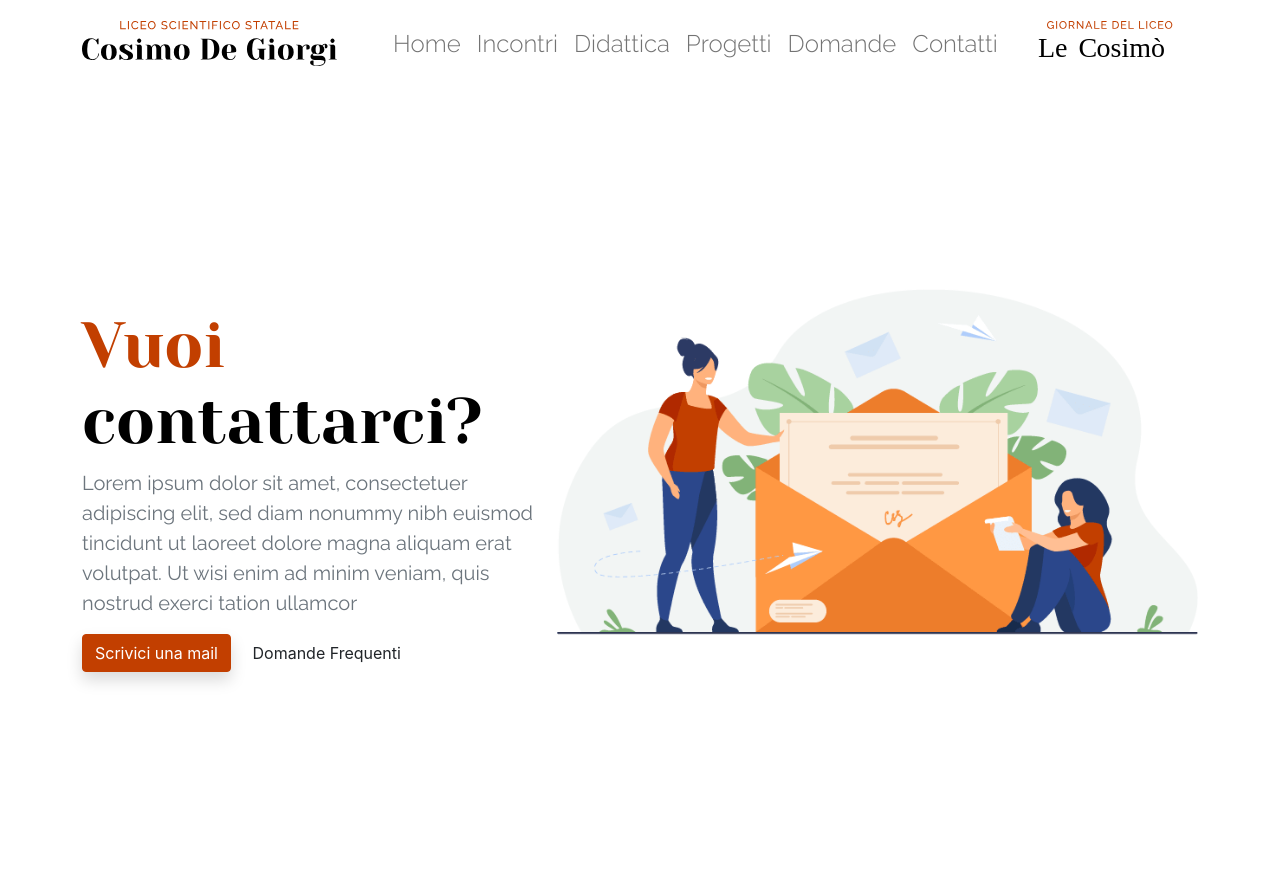
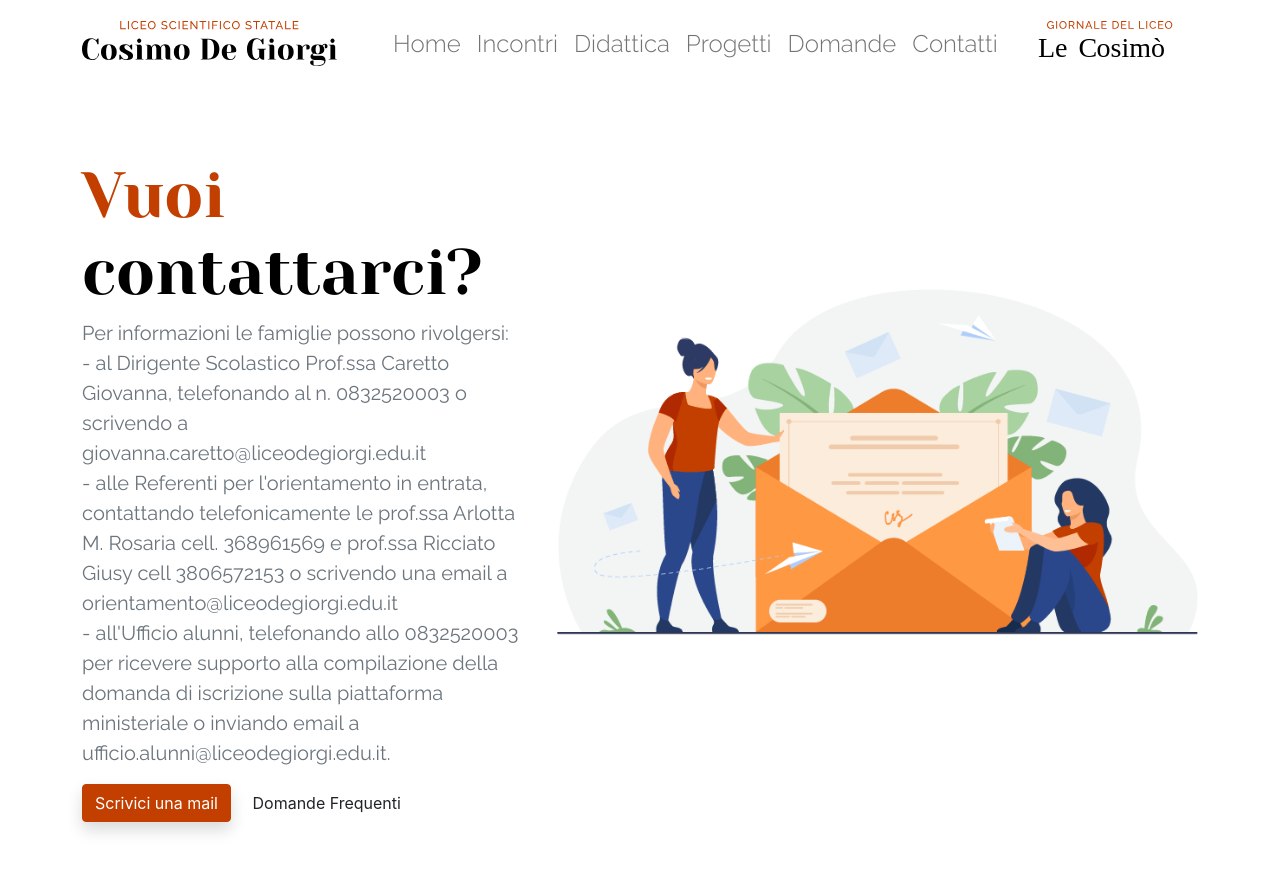
Before and after one commit to PiervitoCreanza/orientamento.liceodegiorgi.edu.it, a Jekyll site: the page built from contatti.html, in a window 1280 px wide. Shown: the top 872 px of the page. Built offline with Jekyll 4.4.1, drawn with Linux system fonts in a browser that asks for light colours.

Commit message:
pas. contatti
inseriti i contatti della scuola

```diff
--- a/_data/contatti.json
+++ b/_data/contatti.json
@@ -1,7 +1,7 @@
 {
     "sezione1": {
         "titolo": "<span class='text-red'>Vuoi</span> contattarci?",
-        "sottotitolo": "Lorem ipsum dolor sit amet, consectetuer adipiscing elit, sed diam nonummy nibh euismod tincidunt ut laoreet dolore magna aliquam erat volutpat. Ut wisi enim ad minim veniam, quis nostrud exerci tation ullamcor",
+        "sottotitolo": "Per informazioni le famiglie possono rivolgersi: <br> - al Dirigente Scolastico Prof.ssa Caretto Giovanna, telefonando al n. 0832520003 o scrivendo a giovanna.caretto@liceodegiorgi.edu.it <br>- alle Referenti per l'orientamento in entrata, contattando telefonicamente le prof.ssa Arlotta M. Rosaria cell. 368961569 e prof.ssa Ricciato Giusy cell 3806572153 o scrivendo una email a orientamento@liceodegiorgi.edu.it <br>- all'Ufficio alunni, telefonando allo 0832520003 per ricevere supporto alla compilazione della domanda di iscrizione sulla piattaforma ministeriale o inviando email a ufficio.alunni@liceodegiorgi.edu.it.",
         "pulsanteRosso": "Scrivici una mail",
         "pulsante": "Domande Frequenti"
     }
```
